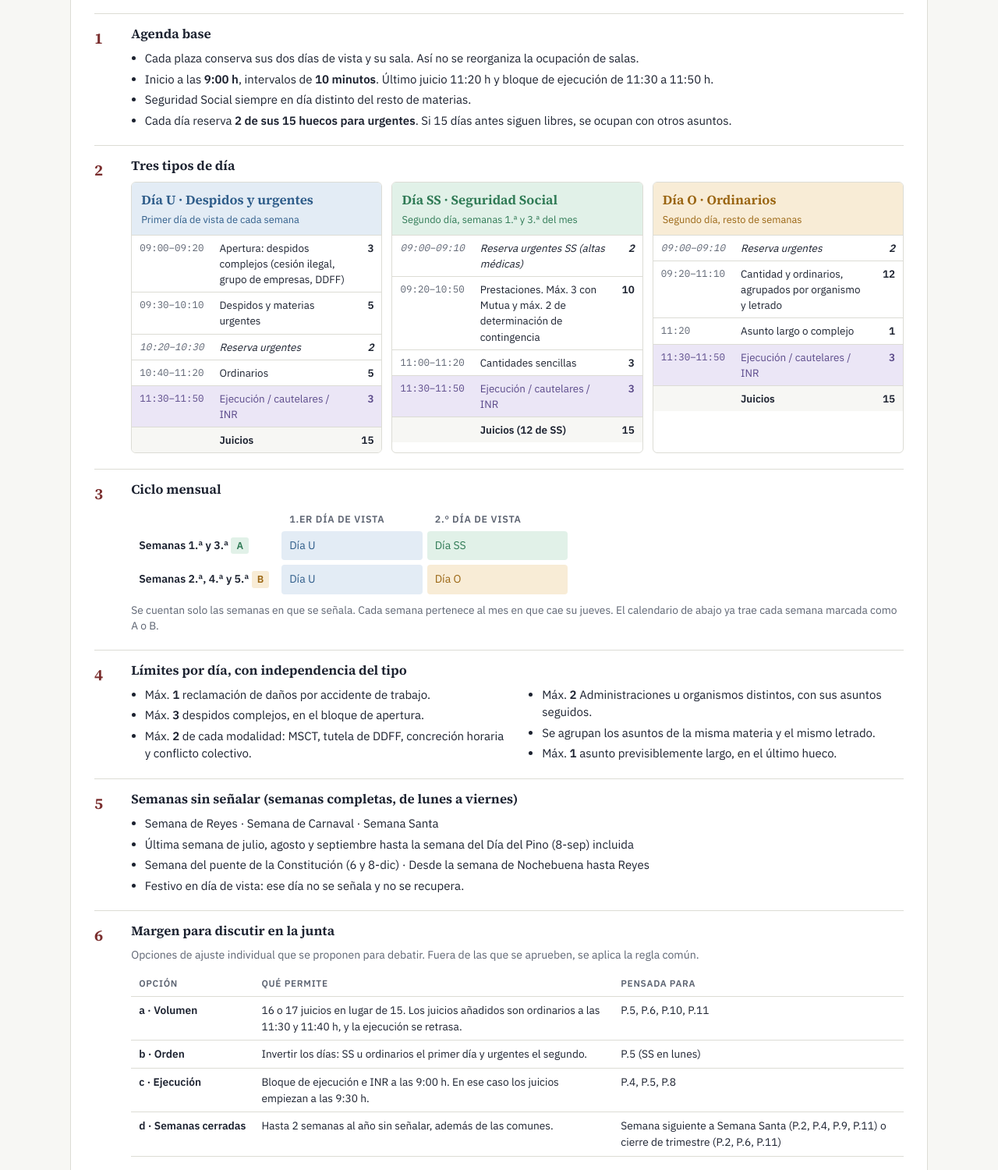
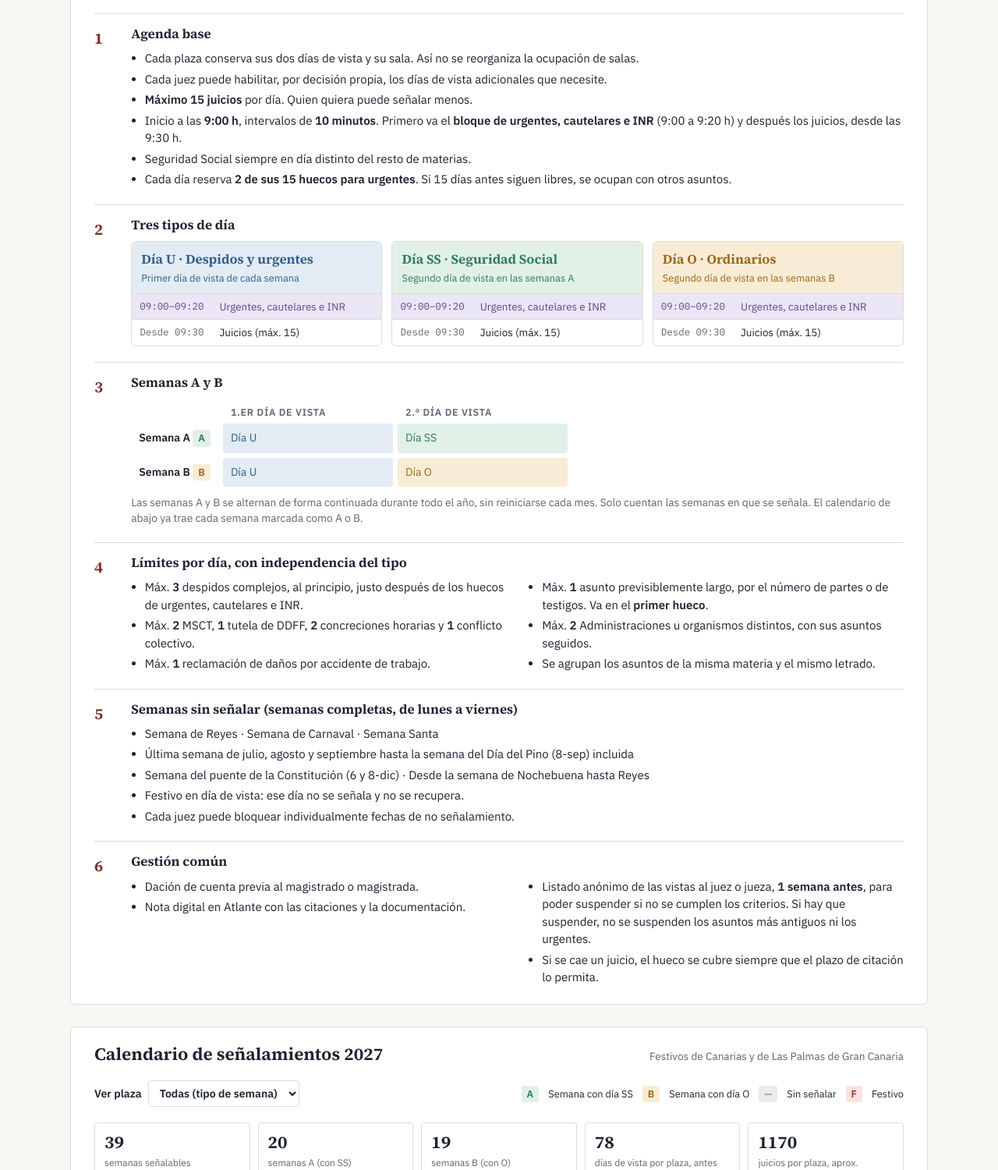
Before and after one commit to xvi82/criterio-senalamientos-2027, a plain HTML site: page index.html in a window 1280 px wide. Shown: the part 335-1835 px from the top of the page at 78% size. Drawn offline with Linux system fonts and the light colour scheme.

Commit message:
Acuerdos de la reunión: máx. 15 juicios, bloque de urgentes/cautelares/INR al inicio, nuevos límites y semanas A/B continuas
Co-Authored-By: Claude Opus 5.5 <noreply@anthropic.com>

```diff
--- a/index.html
+++ b/index.html
@@ -141,14 +141,14 @@ footer{font-size:.8rem;color:var(--muted);border-top:1px solid var(--line);paddi
 <section class="sheet" aria-labelledby="ficha">
   <div class="sheet-head">
     <h2 id="ficha">Ficha de criterios</h2>
-    <span class="muted" style="font-size:.85rem">Una regla común, tres tipos de día y cuatro márgenes individuales</span>
+    <span class="muted" style="font-size:.85rem">Una regla común y tres tipos de día</span>
   </div>
 
   <div class="consensus">
-    <div class="big"><b>15</b><span>juicios por día de vista</span></div>
-    <div class="big"><b>+3</b><span>huecos de ejecución, cautelares o INR</span></div>
-    <div class="big"><b>2</b><span>días de vista a la semana, los que ya tiene cada plaza</span></div>
-    <div class="big"><b>2</b><span>días de Seguridad Social al mes</span></div>
+    <div class="big"><b>Máx. 15</b><span>juicios por día de vista. Se puede señalar menos</span></div>
+    <div class="big"><b>+3</b><span>huecos para urgentes, cautelares e INR, al principio</span></div>
+    <div class="big"><b>2</b><span>días de vista a la semana, más los que habilite cada juez</span></div>
+    <div class="big"><b>A / B</b><span>semanas alternas: el día de Seguridad Social va en las semanas A</span></div>
   </div>
 
   <div class="rule">
@@ -157,7 +157,9 @@ footer{font-size:.8rem;color:var(--muted);border-top:1px solid var(--line);paddi
       <h3>Agenda base</h3>
       <ul class="tight">
         <li>Cada plaza conserva sus dos días de vista y su sala. Así no se reorganiza la ocupación de salas.</li>
-        <li>Inicio a las <b>9:00 h</b>, intervalos de <b>10 minutos</b>. Último juicio 11:20 h y bloque de ejecución de 11:30 a 11:50 h.</li>
+        <li>Cada juez puede habilitar, por decisión propia, los días de vista adicionales que necesite.</li>
+        <li><b>Máximo 15 juicios</b> por día. Quien quiera puede señalar menos.</li>
+        <li>Inicio a las <b>9:00 h</b>, intervalos de <b>10 minutos</b>. Primero va el <b>bloque de urgentes, cautelares e INR</b> (9:00 a 9:20 h) y después los juicios, desde las 9:30 h.</li>
         <li>Seguridad Social siempre en día distinto del resto de materias.</li>
         <li>Cada día reserva <b>2 de sus 15 huecos para urgentes</b>. Si 15 días antes siguen libres, se ocupan con otros asuntos.</li>
       </ul>
@@ -172,32 +174,22 @@ footer{font-size:.8rem;color:var(--muted);border-top:1px solid var(--line);paddi
         <div class="day U">
           <div class="top"><b>Día U · Despidos y urgentes</b><small>Primer día de vista de cada semana</small></div>
           <table class="slots">
-            <tr><td class="t">09:00–09:20</td><td>Apertura: despidos complejos (cesión ilegal, grupo de empresas, DDFF)</td><td class="q">3</td></tr>
-            <tr><td class="t">09:30–10:10</td><td>Despidos y materias urgentes</td><td class="q">5</td></tr>
-            <tr class="res"><td class="t">10:20–10:30</td><td>Reserva urgentes</td><td class="q">2</td></tr>
-            <tr><td class="t">10:40–11:20</td><td>Ordinarios</td><td class="q">5</td></tr>
-            <tr class="ex"><td class="t">11:30–11:50</td><td>Ejecución / cautelares / INR</td><td class="q">3</td></tr>
-            <tr class="tot"><td class="t"></td><td>Juicios</td><td class="q">15</td></tr>
+            <tr class="ex"><td class="t">09:00–09:20</td><td>Urgentes, cautelares e INR</td></tr>
+            <tr><td class="t">Desde 09:30</td><td>Juicios (máx. 15)</td></tr>
           </table>
         </div>
         <div class="day SS">
-          <div class="top"><b>Día SS · Seguridad Social</b><small>Segundo día, semanas 1.ª y 3.ª del mes</small></div>
+          <div class="top"><b>Día SS · Seguridad Social</b><small>Segundo día de vista en las semanas A</small></div>
           <table class="slots">
-            <tr class="res"><td class="t">09:00–09:10</td><td>Reserva urgentes SS (altas médicas)</td><td class="q">2</td></tr>
-            <tr><td class="t">09:20–10:50</td><td>Prestaciones. Máx. 3 con Mutua y máx. 2 de determinación de contingencia</td><td class="q">10</td></tr>
-            <tr><td class="t">11:00–11:20</td><td>Cantidades sencillas</td><td class="q">3</td></tr>
-            <tr class="ex"><td class="t">11:30–11:50</td><td>Ejecución / cautelares / INR</td><td class="q">3</td></tr>
-            <tr class="tot"><td class="t"></td><td>Juicios (12 de SS)</td><td class="q">15</td></tr>
+            <tr class="ex"><td class="t">09:00–09:20</td><td>Urgentes, cautelares e INR</td></tr>
+            <tr><td class="t">Desde 09:30</td><td>Juicios (máx. 15)</td></tr>
           </table>
         </div>
         <div class="day O">
-          <div class="top"><b>Día O · Ordinarios</b><small>Segundo día, resto de semanas</small></div>
+          <div class="top"><b>Día O · Ordinarios</b><small>Segundo día de vista en las semanas B</small></div>
           <table class="slots">
-            <tr class="res"><td class="t">09:00–09:10</td><td>Reserva urgentes</td><td class="q">2</td></tr>
-            <tr><td class="t">09:20–11:10</td><td>Cantidad y ordinarios, agrupados por organismo y letrado</td><td class="q">12</td></tr>
-            <tr><td class="t">11:20</td><td>Asunto largo o complejo</td><td class="q">1</td></tr>
-            <tr class="ex"><td class="t">11:30–11:50</td><td>Ejecución / cautelares / INR</td><td class="q">3</td></tr>
-            <tr class="tot"><td class="t"></td><td>Juicios</td><td class="q">15</td></tr>
+            <tr class="ex"><td class="t">09:00–09:20</td><td>Urgentes, cautelares e INR</td></tr>
+            <tr><td class="t">Desde 09:30</td><td>Juicios (máx. 15)</td></tr>
           </table>
         </div>
       </div>
@@ -207,13 +199,13 @@ footer{font-size:.8rem;color:var(--muted);border-top:1px solid var(--line);paddi
   <div class="rule">
     <div class="n">3</div>
     <div class="body">
-      <h3>Ciclo mensual</h3>
+      <h3>Semanas A y B</h3>
       <div class="cycle">
         <div class="h"></div><div class="h">1.er día de vista</div><div class="h">2.º día de vista</div>
-        <div class="wk">Semanas 1.ª y 3.ª <span class="tag tSS">A</span></div><div class="tU">Día U</div><div class="tSS">Día SS</div>
-        <div class="wk">Semanas 2.ª, 4.ª y 5.ª <span class="tag tO">B</span></div><div class="tU">Día U</div><div class="tO">Día O</div>
+        <div class="wk">Semana A <span class="tag tSS">A</span></div><div class="tU">Día U</div><div class="tSS">Día SS</div>
+        <div class="wk">Semana B <span class="tag tO">B</span></div><div class="tU">Día U</div><div class="tO">Día O</div>
       </div>
-      <p class="muted" style="font-size:.86rem">Se cuentan solo las semanas en que se señala. Cada semana pertenece al mes en que cae su jueves. El calendario de abajo ya trae cada semana marcada como A o B.</p>
+      <p class="muted" style="font-size:.86rem">Las semanas A y B se alternan de forma continuada durante todo el año, sin reiniciarse cada mes. Solo cuentan las semanas en que se señala. El calendario de abajo ya trae cada semana marcada como A o B.</p>
     </div>
   </div>
 
@@ -223,14 +215,14 @@ footer{font-size:.8rem;color:var(--muted);border-top:1px solid var(--line);paddi
       <h3>Límites por día, con independencia del tipo</h3>
       <div class="cols2">
         <ul class="tight">
+          <li>Máx. <b>3</b> despidos complejos, al principio, justo después de los huecos de urgentes, cautelares e INR.</li>
+          <li>Máx. <b>2</b> MSCT, <b>1</b> tutela de DDFF, <b>2</b> concreciones horarias y <b>1</b> conflicto colectivo.</li>
           <li>Máx. <b>1</b> reclamación de daños por accidente de trabajo.</li>
-          <li>Máx. <b>3</b> despidos complejos, en el bloque de apertura.</li>
-          <li>Máx. <b>2</b> de cada modalidad: MSCT, tutela de DDFF, concreción horaria y conflicto colectivo.</li>
         </ul>
         <ul class="tight">
+          <li>Máx. <b>1</b> asunto previsiblemente largo, por el número de partes o de testigos. Va en el <b>primer hueco</b>.</li>
           <li>Máx. <b>2</b> Administraciones u organismos distintos, con sus asuntos seguidos.</li>
           <li>Se agrupan los asuntos de la misma materia y el mismo letrado.</li>
-          <li>Máx. <b>1</b> asunto previsiblemente largo, en el último hueco.</li>
         </ul>
       </div>
     </div>
@@ -245,29 +237,13 @@ footer{font-size:.8rem;color:var(--muted);border-top:1px solid var(--line);paddi
         <li>Última semana de julio, agosto y septiembre hasta la semana del Día del Pino (8-sep) incluida</li>
         <li>Semana del puente de la Constitución (6 y 8-dic) · Desde la semana de Nochebuena hasta Reyes</li>
         <li>Festivo en día de vista: ese día no se señala y no se recupera.</li>
+        <li>Cada juez puede bloquear individualmente fechas de no señalamiento.</li>
       </ul>
     </div>
   </div>
 
   <div class="rule">
     <div class="n">6</div>
-    <div class="body">
-      <h3>Margen para discutir en la junta</h3>
-      <p class="muted" style="font-size:.88rem">Opciones de ajuste individual que se proponen para debatir. Fuera de las que se aprueben, se aplica la regla común.</p>
-      <div class="tablewrap">
-        <table class="plain">
-          <tr><th>Opción</th><th>Qué permite</th><th>Pensada para</th></tr>
-          <tr><td>a · Volumen</td><td>16 o 17 juicios en lugar de 15. Los juicios añadidos son ordinarios a las 11:30 y 11:40 h, y la ejecución se retrasa.</td><td>P.5, P.6, P.10, P.11</td></tr>
-          <tr><td>b · Orden</td><td>Invertir los días: SS u ordinarios el primer día y urgentes el segundo.</td><td>P.5 (SS en lunes)</td></tr>
-          <tr><td>c · Ejecución</td><td>Bloque de ejecución e INR a las 9:00 h. En ese caso los juicios empiezan a las 9:30 h.</td><td>P.4, P.5, P.8</td></tr>
-          <tr><td>d · Semanas cerradas</td><td>Hasta 2 semanas al año sin señalar, además de las comunes.</td><td>Semana siguiente a Semana Santa (P.2, P.4, P.9, P.11) o cierre de trimestre (P.2, P.6, P.11)</td></tr>
-        </table>
-      </div>
-    </div>
-  </div>
-
-  <div class="rule">
-    <div class="n">7</div>
     <div class="body">
       <h3>Gestión común</h3>
       <div class="cols2">
@@ -281,39 +257,6 @@ footer{font-size:.8rem;color:var(--muted);border-top:1px solid var(--line);paddi
         </ul>
       </div>
     </div>
-  </div>
-</section>
-
-<!-- ============ PLAZAS ============ -->
-<section class="sheet" aria-labelledby="plazas">
-  <div class="sheet-head">
-    <h2 id="plazas">Cómo queda cada plaza</h2>
-    <span class="muted" style="font-size:.85rem">Días de vista actuales y ajuste principal</span>
-  </div>
-  <div class="tablewrap">
-    <table class="plain">
-      <tr><th>Plaza</th><th>Día U</th><th>Día SS / O</th><th>Qué cambia</th></tr>
-      <tr><td>P.1</td><td>Mié</td><td>Jue</td><td>Casi nada. Ya alterna despidos, SS y cantidad.</td></tr>
-      <tr><td>P.2</td><td>Lun</td><td>Mar</td><td>Pasa de intervalos de 15 a 10 min. Su reparto 9 + 6 se queda en 10 + 5.</td></tr>
-      <tr><td>P.3</td><td>Mié</td><td>Jue</td><td>El juez deja de señalar. Señala la oficina con la plantilla común, como en el resto de plazas.</td></tr>
-      <tr><td>P.4</td><td>Lun</td><td>Mar</td><td>Su sistema de semanas A y B coincide con el común. Puede mantener la INR a primera hora (opción c).</td></tr>
-      <tr><td>P.5</td><td>Lun</td><td>Mar</td><td>Pasa de 17 a 15 juicios (o 17 con la opción a) y de 5 a 10 min. Para conservar SS en lunes, opción b.</td></tr>
-      <tr><td>P.6</td><td>Mié</td><td>Jue</td><td>Pasa de 18 a un máximo de 17. SS pasa de unos 3 días al mes a 2.</td></tr>
-      <tr><td>P.7</td><td>Mar</td><td>Jue</td><td>Casi nada. La alternancia queda fijada por calendario.</td></tr>
-      <tr><td>P.8</td><td>Mar</td><td>Mié</td><td>Empieza a las 9:00 h, o a las 9:30 h con la opción c. Sus 2 o 3 comparecencias de ejecución ya encajan.</td></tr>
-      <tr><td>P.9</td><td>Mié</td><td>Jue</td><td>Deja de señalar en Semana Santa. Puede cerrar la semana siguiente con la opción d.</td></tr>
-      <tr><td>P.10</td><td>Lun</td><td>Mar</td><td>Es el mayor ajuste: pasa de 20 a un máximo de 17 juicios.</td></tr>
-      <tr><td>P.11</td><td>Mar</td><td>Mié</td><td>Ya usa este modelo. Sus 16 juicios caben en la opción a.</td></tr>
-    </table>
-  </div>
-  <div>
-    <h3 style="margin-bottom:8px">Puntos a decidir en la reunión</h3>
-    <ul class="tight open">
-      <li><b>Techo de la opción a:</b> 17 juicios. P.10 (20) y P.6 (18) tendrían que reducir agenda.</li>
-      <li><b>Semana Santa:</b> se propone no señalar en ninguna plaza. P.9 es la única que hoy sí señala.</li>
-      <li><b>Cierre estadístico:</b> no se incluye como regla común porque solo lo aplican 3 de 11 plazas. Queda cubierto con la opción d.</li>
-      <li><b>Exigencias documentales de P.3 y P.11</b> (PDF/A con OCR y plazos de subsanación): son reglas de tramitación, no de señalamiento. Se proponen fuera de esta ficha.</li>
-    </ul>
   </div>
 </section>
 
@@ -373,16 +316,14 @@ footer{font-size:.8rem;color:var(--muted);border-top:1px solid var(--line);paddi
   function add(dt,n){ return new Date(dt.getTime()+n*864e5); }
   function dow(dt){ return (dt.getUTCDay()+6)%7+1; } // 1..7
 
-  // Tipo de semana: A (1.ª y 3.ª señalable del mes del jueves), B (resto), X (sin señalar)
+  // Tipo de semana: A y B alternas de forma continuada en todo el año (solo semanas señalables), X (sin señalar)
   var WEEK = {};
-  var counter = {};
+  var n = 0;
   for (var mon = d(2026,11,28); mon <= d(2027,11,27); mon = add(mon,7)) {
     var k = iso(mon);
     if (EXCL[k]) { WEEK[k] = {t:"X", why:EXCL[k]}; continue; }
-    var th = add(mon,3), mk = th.getUTCFullYear()+"-"+th.getUTCMonth();
-    counter[mk] = (counter[mk]||0)+1;
-    var n = counter[mk];
-    WEEK[k] = {t:(n===1||n===3)?"A":"B", n:n};
+    n++;
+    WEEK[k] = {t:(n%2===1)?"A":"B", n:n};
   }
   function mondayOf(dt){ return add(dt, -(dow(dt)-1)); }
 
```
